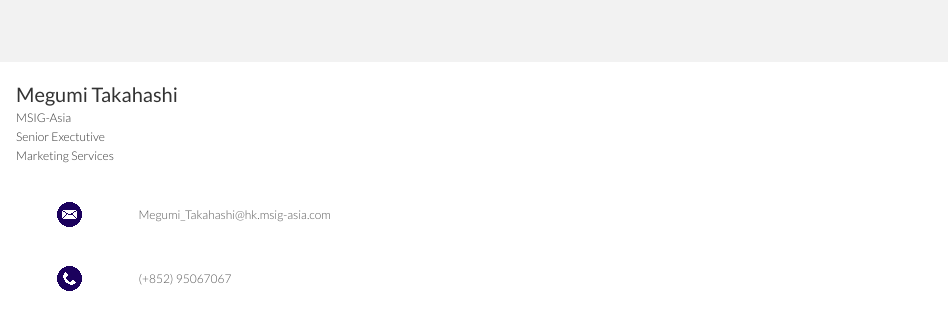
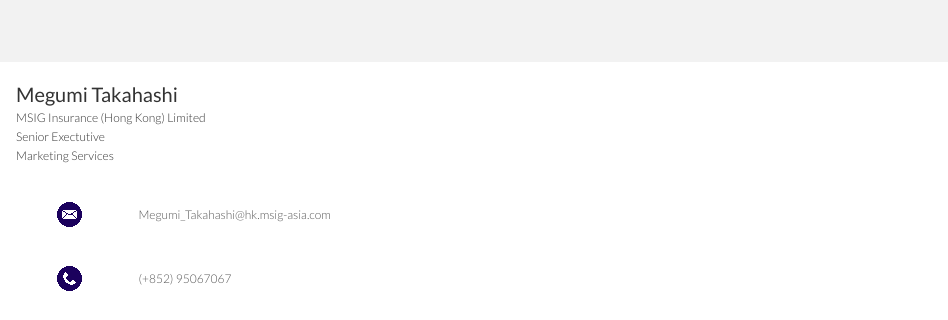
Before and after one commit to ChristayHK/Meg_namecard, a plain HTML site: page index.html in a window 1280 px wide. Shown: the part 196-516 px from the top of the page, 0-948 px from the left. Drawn offline with Linux system fonts and the light colour scheme; a web font is replaced by a local one.

Commit message:
Update index.html

```diff
--- a/index.html
+++ b/index.html
@@ -26,7 +26,7 @@ m<!DOCTYPE html>
 			<div class="row name-title-company">
 				<div class="col is-6">
 					<p class="text-name">Megumi Takahashi</p>
-					<p class="text-title-company">MSIG-Asia </p>
+					<p class="text-title-company">MSIG Insurance (Hong Kong) Limited </p>
 					<p class="text-title-company">Senior Exectutive</p>
 					<p class="text-title-company">Marketing Services</p>
 				</div>
```
